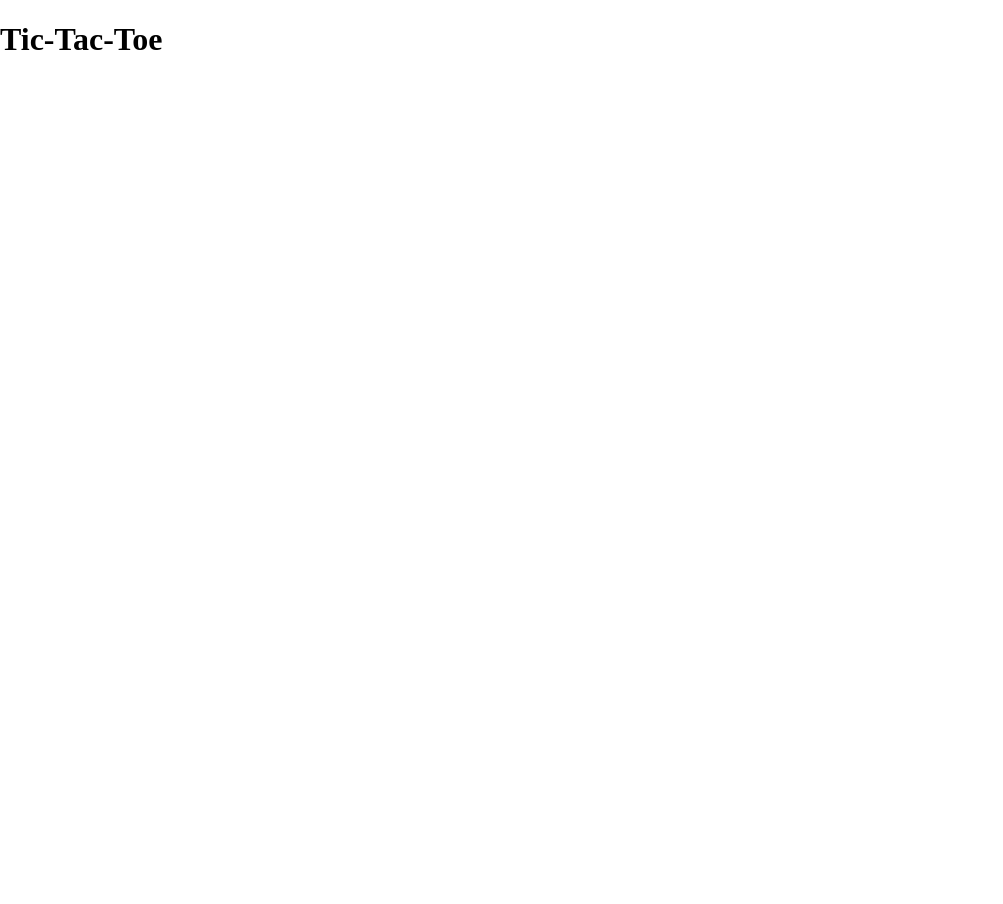
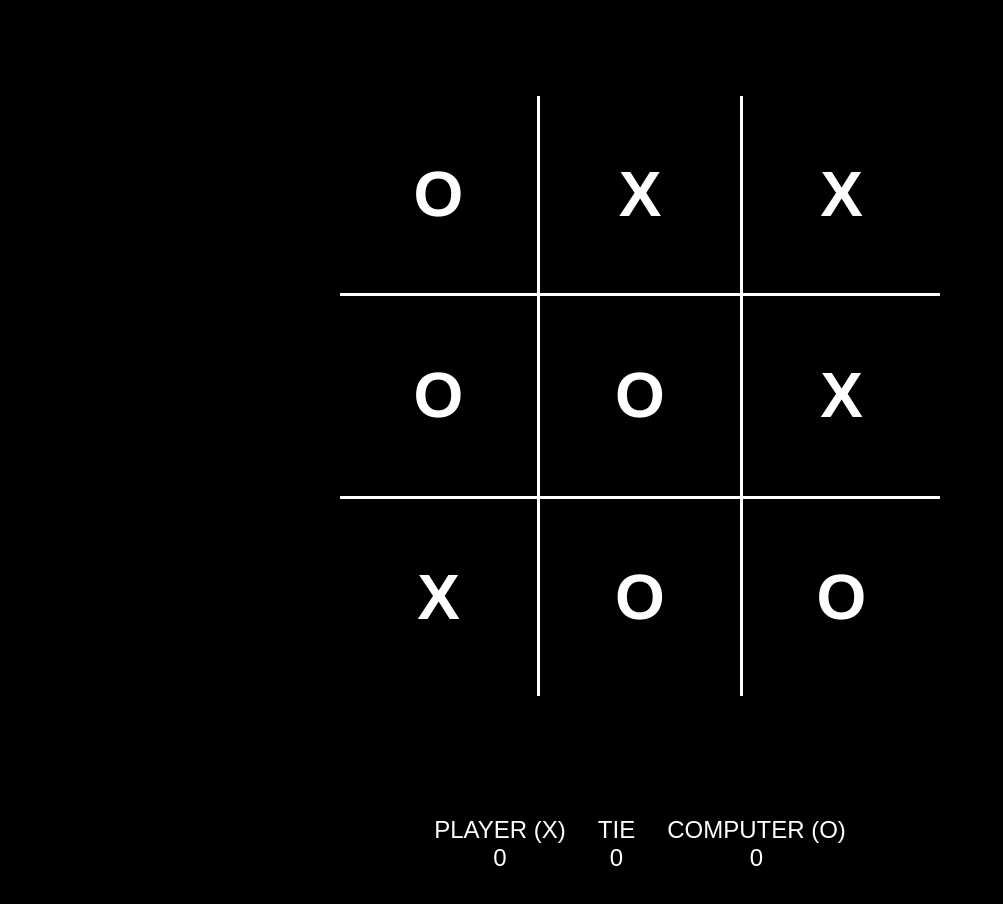
Before and after one commit to dmnuggins/odin-tic-tac-toe, a website: page index.html in a window 1280 px wide. Shown: the whole page, without its empty margins (0-1003 px from the left). Before the commit the page ends 800 px from the top, so only its background shows below. Drawn offline with nearby package versions, Linux system fonts and the light colour scheme.

Commit message:
HTML app layout

```diff
--- a/index.html
+++ b/index.html
@@ -4,9 +4,34 @@
     <meta charset="UTF-8" />
     <meta name="viewport" content="width=device-width, initial-scale=1.0" />
     <link rel="stylesheet" href="/node_modules/normalize.css/normalize.css" />
+    <link rel="stylesheet" href="styles.css" />
     <title>Tic-Tac-Toe</title>
   </head>
   <body>
-    <h1>Tic-Tac-Toe</h1>
+    <div class="game-board">
+      <div class="box top left">O</div>
+      <div class="box top">X</div>
+      <div class="box top right">X</div>
+      <div class="box left">O</div>
+      <div class="box">O</div>
+      <div class="box right">X</div>
+      <div class="box bottom left">X</div>
+      <div class="box bottom">O</div>
+      <div class="box bottom right">O</div>
+    </div>
+    <div class="score-board">
+      <p class="player">
+        PLAYER (X)
+        <span class="score">0</span>
+      </p>
+      <p class="tie">
+        TIE
+        <span class="score">0</span>
+      </p>
+      <p class="computer">
+        COMPUTER (O)
+        <span class="score">0</span>
+      </p>
+    </div>
   </body>
 </html>
--- a/styles.css
+++ b/styles.css
@@ -0,0 +1,61 @@
+body {
+  background-color: black;
+  color: white;
+}
+
+.game-board {
+  width: 600px;
+  height: 600px;
+  margin: 6rem auto;
+  /* background-color: #34495e; */
+  color: #fff;
+  /* border: 6px solid #2c3e50;
+  border-radius: 10px; */
+
+  display: grid;
+  grid-template: repeat(3, 1fr) / repeat(3, 1fr);
+}
+
+.box {
+  /* border: 6px solid #2c3e50;
+  border-radius: 2px; */
+  font-family: Helvetica;
+  font-weight: bold;
+  font-size: 4em;
+  display: flex;
+  justify-content: center;
+  align-items: center;
+}
+
+.box.top {
+  border-bottom: solid;
+}
+
+.box.bottom {
+  border-top: solid;
+}
+
+.box.left {
+  border-right: solid;
+}
+
+.box.right {
+  border-left: solid;
+}
+
+.score-board {
+  margin: 6rem auto;
+  display: flex;
+  justify-content: center;
+  gap: 2rem;
+}
+
+.player,
+.computer,
+.tie {
+  display: flex;
+  flex-direction: column;
+  text-align: center;
+  font-family: Arial, Helvetica, sans-serif;
+  font-size: 1.5rem;
+}
```
